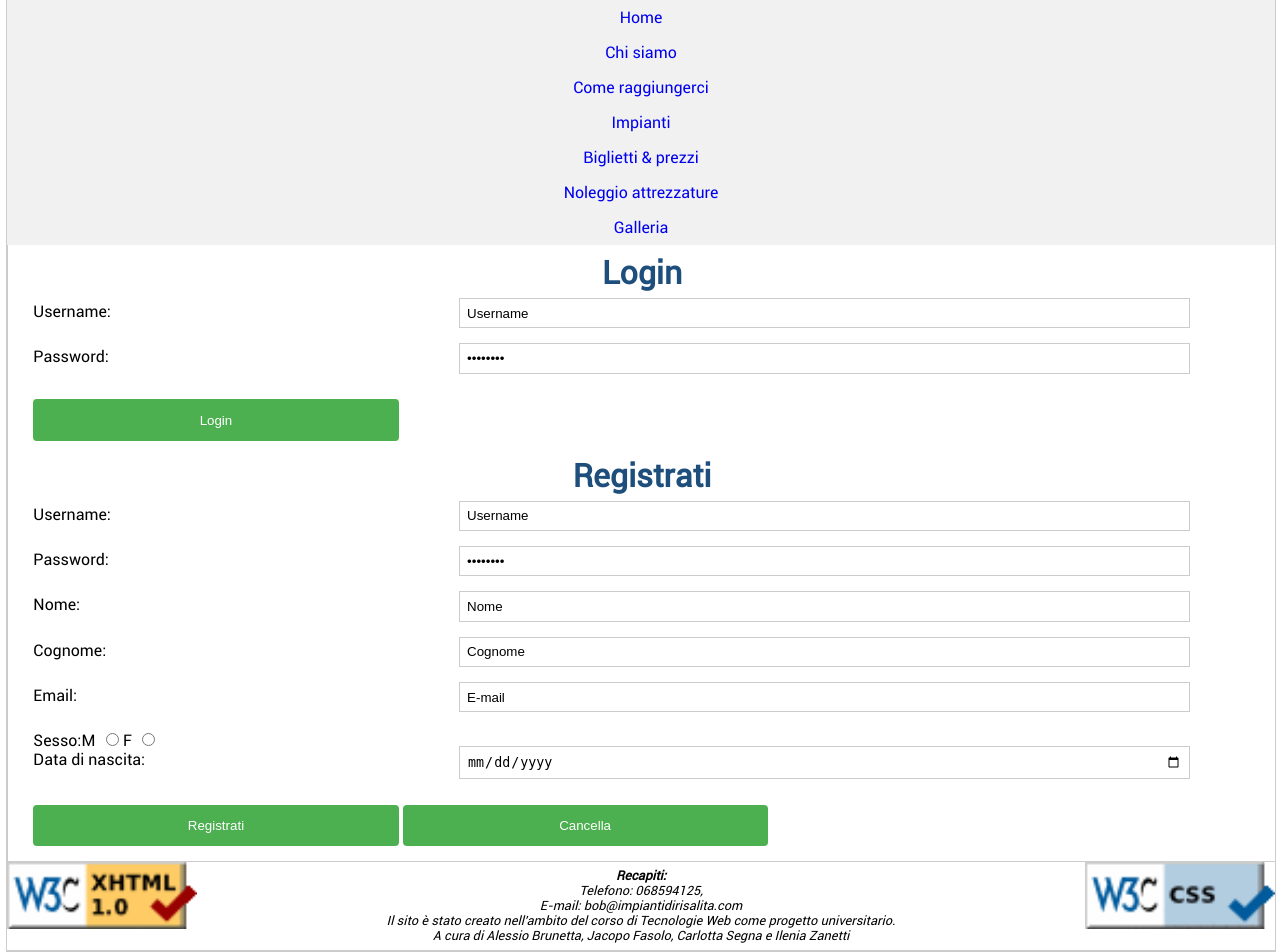
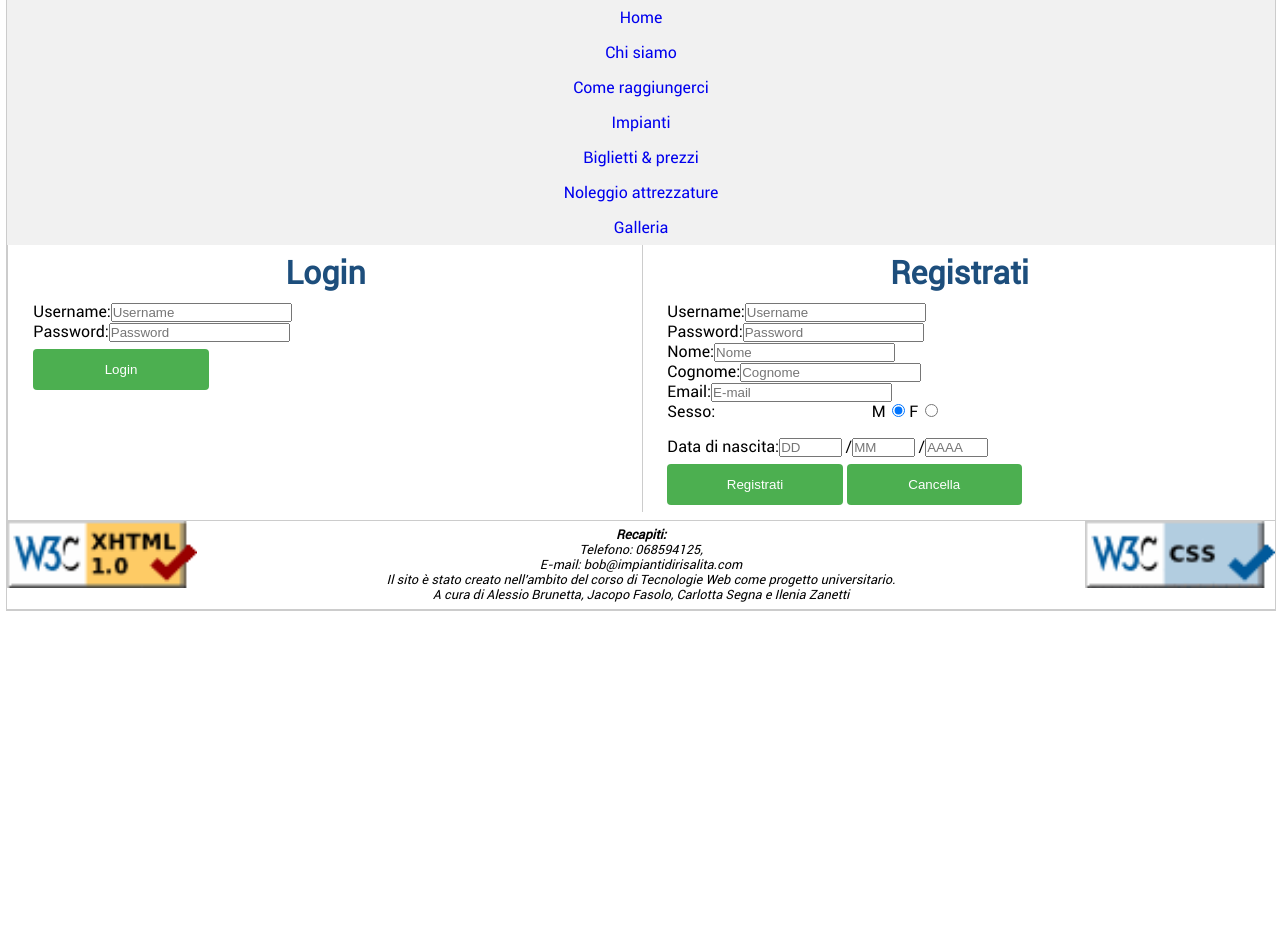
Before and after one commit to JacopoFasolo/Bob-TW, a PHP site: page /login.php in a window 1280 px wide. Shown: the part 86-1038 px from the top of the page. After the commit the page ends 697 px from the top, so only its background shows below. Run offline with PHP 8.4, Linux system fonts and the light colour scheme.

Commit message:
Modifiche
Login perfetto

```diff
--- a/css/style.css
+++ b/css/style.css
@@ -404,16 +404,17 @@ table caption{
 
 /* login_pagina */
 
-#login, #registrazione{
+#form_login, #form_registrazione{
+	height: 100%;
 	width: 48%;
 	display: block;
 }
 
-#login{
+#form_login{
 	float: left;
 }
 
-#registrazione{
+#form_registrazione{
 	padding-left: 2%;
 	margin-left: 50%;
 	border-left: 1px solid #CCC;
@@ -424,11 +425,11 @@ label{
 	display: block;
 }
 
-input[type=password], input[type=email], input[type=text], input[type=date]{
+input[type=password], input[type=email], input[type=text], {
 	width: 60%;
 	padding: .5em;
 	margin-left: 35%;
-	margin-top: -0.3em;
+	/* margin-top: -0.3em; */
 	display: block;
 	border: 1px solid #ccc;
 	/* border-radius: 4px; */
@@ -454,7 +455,18 @@ input[type=submit]:hover {
     background-color: #1d4e7c;
 }
 
+#sesso_form{
+	margin-left: 35%;
+	margin-bottom: 1em;
+}
+
 #middle_form{
 	margin-top: 1em;
     margin-left: 1.5em;
 }
+
+#data_nascita input[type=text]{
+	width: 10%;
+	margin: 0;
+	float: none;
+}
--- a/html/login.html
+++ b/html/login.html
@@ -27,36 +27,40 @@
         </div>
 
         <div id="middle">
-            <form name="form_login" method="post" action="logins.php">
+            <form id="form_login" method="post" action="phpf/logins.php">
                 <h1>Login</h1>
                 <label for="Username">Username:</label>
-                <input type="text" class="input" size="20" name="login_username" value="Username"/>
+                <input type="text" class="input" size="20" name="login_username" placeholder="Username"/>
                 <br/>
                 <label for="Password">Password:</label>
-                <input type="password" class="input" size="20" name="login_password" value="Password"/>
+                <input type="password" class="input" size="20" name="login_password" placeholder="Password"/>
                 <br/>
                 <input class="button"type="submit" value="Login"/>
             </form>
 
-            <form name="form_registration" method="post" action="registration.php">
+            <form id="form_registrazione" method="post" action="registration.php">
                 <h1>Registrati</h1>
                 <label for="Username">Username:</label>
-                <input type="text" class="input" size="20" name="username_reg" value="Username"/><br/>
+                <input type="text" class="input" size="20" name="username_reg" placeholder="Username"/><br/>
                 <label for="Password">Password:</label>
-                <input type="password" class="input" size="20" name="password_reg" value="Password"/><br/>
+                <input type="password" class="input" size="20" name="password_reg" placeholder="Password"/><br/>
                 <label for="Nome">Nome:</label>
-                <input type="text" class="input" size="20" name="name_reg" value="Nome"/><br/>
+                <input type="text" class="input" size="20" name="name_reg" placeholder="Nome"/><br/>
                 <label for="Cognome">Cognome:</label>
-                <input type="text" class="input" size="20" name="reg_surname" value="Cognome"/> <br/>
+                <input type="text" class="input" size="20" name="reg_surname" placeholder="Cognome"/> <br/>
                 <label for="Email"><span xml:lang="en">Email</span>:</label>
-                <input type="email" class="input" size="20" name="reg_email" value="E-mail"/> <br/>
+                <input type="email" class="input" size="20" name="reg_email" placeholder="E-mail"/> <br/>
                 <label for="Sesso M">Sesso: </label>
-                M
-                <input type="radio" class="input" size="20" name="gender"/>
-                F
-                <input type="radio" class="input" size="20" name="gender"/><br/>
+                <div id="sesso_form">
+                    M<input type="radio" class="input" size="20" name="gender" checked="checked"/>
+                    F<input type="radio" class="input" size="20" name="gender"/><br/>
+                </div>
                 <label for="Data di nascita">Data di nascita:</label>
-                <input type="date" class="input" size="20" name="reg_birth"/><br/>
+                <div id="data_nascita">
+                    <input type="text" class="input" size="20" name="giorno_nascita_reg" placeholder="DD"/>
+                    /<input type="text" class="input" size="20" name="mese_nascita_reg" placeholder="MM"/>
+                    /<input type="text" class="input" size="20" name="anno_nascita_reg" placeholder="AAAA"/>
+                </div>
                 <input class="button"type="submit" value="Registrati"/>
                 <input class="button" type="reset" value="Cancella"/>
             </form>
```
Also changed, not shown: html/noleggio_attrezzatura.html (line endings or trailing spaces).
